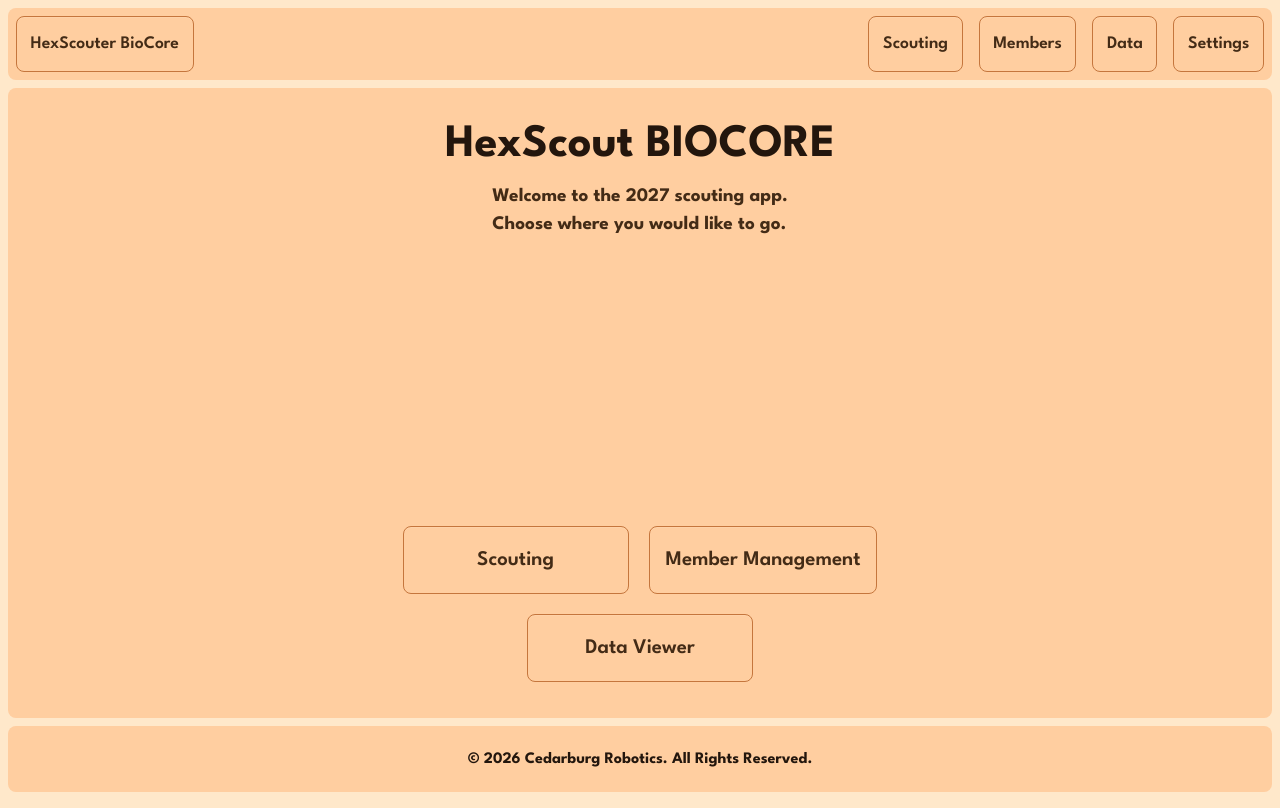
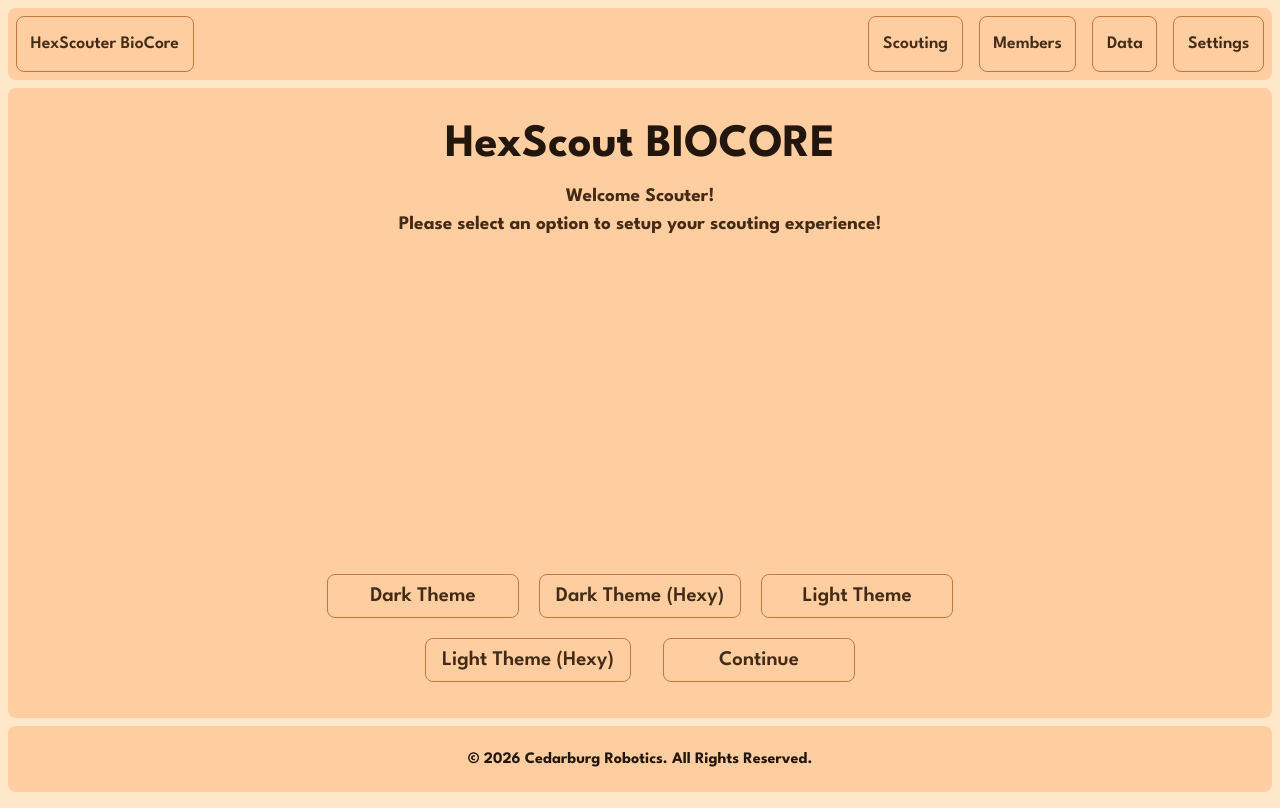
Before and after one commit to connorbieszk/ScoutHub27, a SvelteKit app: page / in a window 1280 px wide. Built offline with nearby package versions, Linux system fonts and the light colour scheme.

Commit message:
Add little onboarding page. Will have more when more features are added

```diff
--- a/src/routes/+page.svelte
+++ b/src/routes/+page.svelte
@@ -1,11 +1,44 @@
-<script>
+<script lang="ts">
+	import { onMount } from 'svelte';
 	import Button from '$lib/components/forms/Button.svelte';
+	import { setTheme, Themes } from '$lib/themes';
+
+	let onboarded = $state<boolean | null>(null);
+
+	onMount(() => {
+		const stored = localStorage.getItem('Onboarded');
+
+		if (stored === null) {
+			localStorage.setItem('Onboarded', 'false');
+			onboarded = false;
+		} else {
+			onboarded = stored === 'true';
+		}
+	});
+
+	function finishOnboarding() {
+		localStorage.setItem('Onboarded', 'true');
+		onboarded = true;
+	}
 </script>
 
+{#if onboarded === null}
 	<div class="content">
 		<div class="title">
 			<h1>HexScout BIOCORE</h1>
-		<h2>Welcome to the 2027 scouting app. <br>Choose where you would like to go.</h2>
+			<h2>
+				The site is still loading. Please wait a moment.
+			</h2>
+		</div>
+	</div>
+{:else if onboarded}
+	<div class="content">
+		<div class="title">
+			<h1>HexScout BIOCORE</h1>
+			<h2>
+				Welcome to the 2027 scouting app.<br />
+				Choose where you would like to go.
+			</h2>
 		</div>
 
 		<div class="actions">
@@ -14,6 +47,41 @@
 			<Button href="/data">Data Viewer</Button>
 		</div>
 	</div>
+{:else}
+	<div class="content">
+		<div class="title">
+			<h1>HexScout BIOCORE</h1>
+			<h2>
+				Welcome Scouter! <br />
+				Please select an option to setup your scouting experience!
+			</h2>
+		</div>
+
+		<div class="actions">
+			<Button onclick={() => setTheme(Themes.DARK)}>
+				Dark Theme
+			</Button>
+
+			<Button onclick={() => setTheme(Themes.HEX_DARK)}>
+				Dark Theme (Hexy)
+			</Button>
+
+			<Button onclick={() => setTheme(Themes.LIGHT)}>
+				Light Theme
+			</Button>
+
+			<Button onclick={() => setTheme(Themes.HEX_LIGHT)}>
+				Light Theme (Hexy)
+			</Button>
+
+			<br />
+
+			<Button onclick={finishOnboarding}>
+				Continue
+			</Button>
+		</div>
+	</div>
+{/if}
 
 <svelte:head>
 	<title>Homepage</title>
@@ -28,6 +96,7 @@
 		align-items: center;
 		padding: 2rem 0;
 	}
+
 
 	.title {
 		display: flex;
@@ -50,6 +119,7 @@
 		font-size: clamp(1rem, 2vw, 1.2rem);
 		line-height: 1.5;
 		color: var(--foreground-2);
+		text-align: center;
 	}
 
 	.actions {
@@ -75,7 +145,7 @@
 		.actions {
 			display: flex;
 			flex-direction: column;
-			align-items:center;
+			align-items: center;
 			align-content: center;
 			gap: 0.5rem;
 
```
Lines whose indentation alone changed are shown as unchanged.
